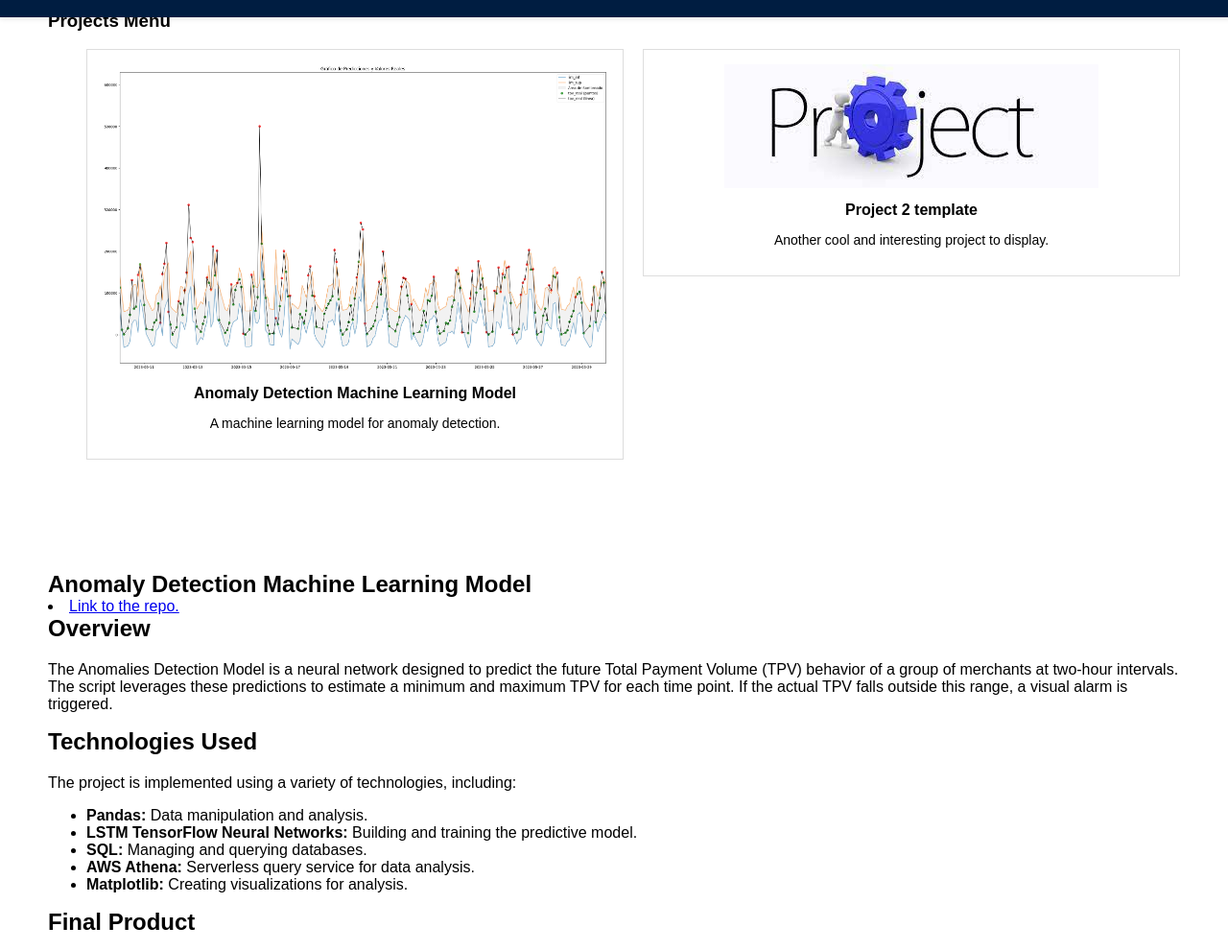
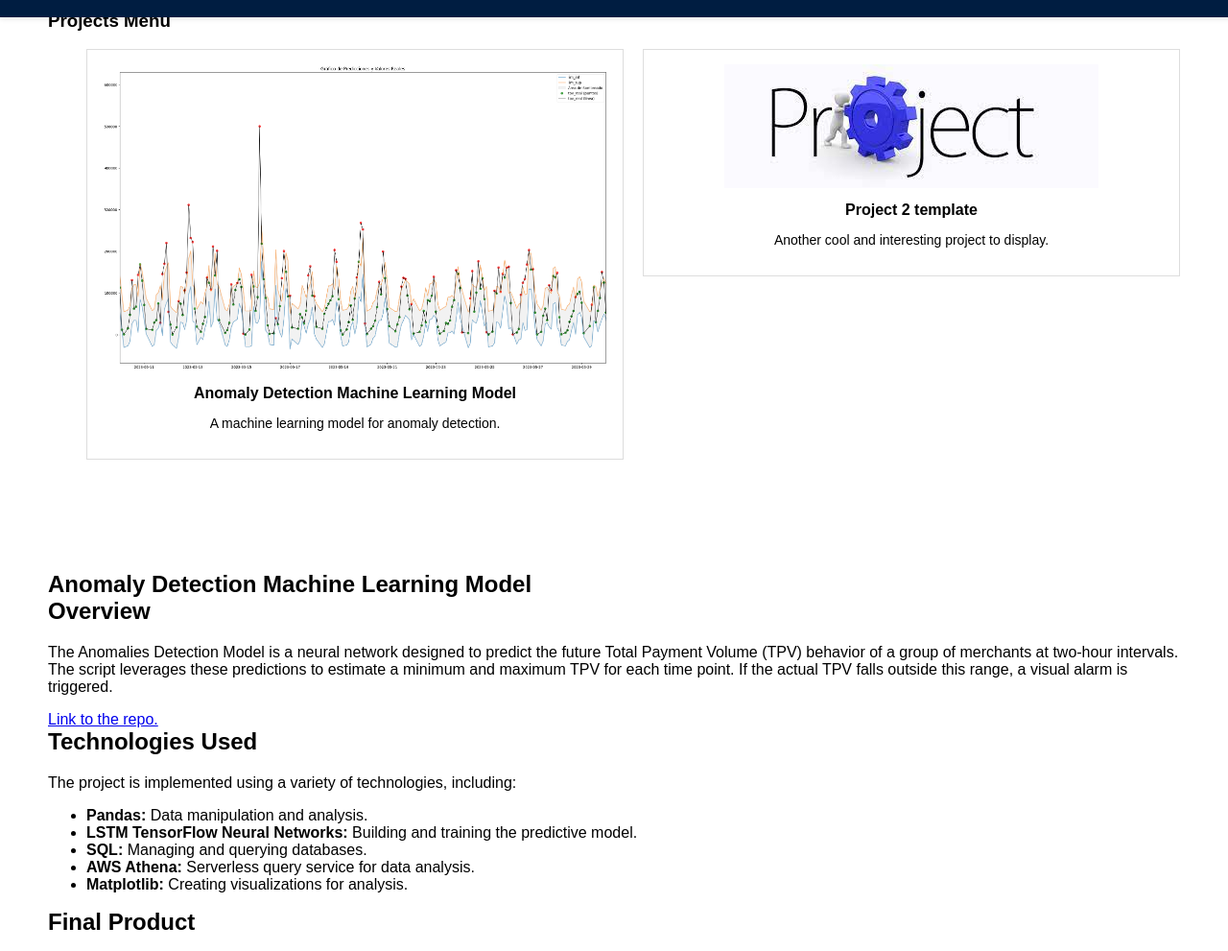
Before and after one commit to The-carlos/portafolio_website, a plain HTML site: page projects.html in a window 1280 px wide. Shown: the part 78-1069 px from the top of the page at 96% size. Drawn offline with Linux system fonts and the light colour scheme.

Commit message:
change in link

```diff
--- a/projects.html
+++ b/projects.html
@@ -57,7 +57,7 @@
   <section id="project-1">
 
     <h1>Anomaly Detection Machine Learning Model</h1>
-    <li><a href="https://github.com/The-carlos/anomalies_detection_model">Link to the repo.</a></li>
+
 
 
     <h2>Overview</h2>
@@ -65,7 +65,7 @@
     <p>The Anomalies Detection Model is a neural network designed to predict the future Total Payment Volume (TPV) behavior
         of a group of merchants at two-hour intervals. The script leverages these predictions to estimate a minimum and
         maximum TPV for each time point. If the actual TPV falls outside this range, a visual alarm is triggered.</p>
-
+        <a href="https://github.com/The-carlos/anomalies_detection_model">Link to the repo.</a>
     <h2>Technologies Used</h2>
 
     <p>The project is implemented using a variety of technologies, including:</p>
```
